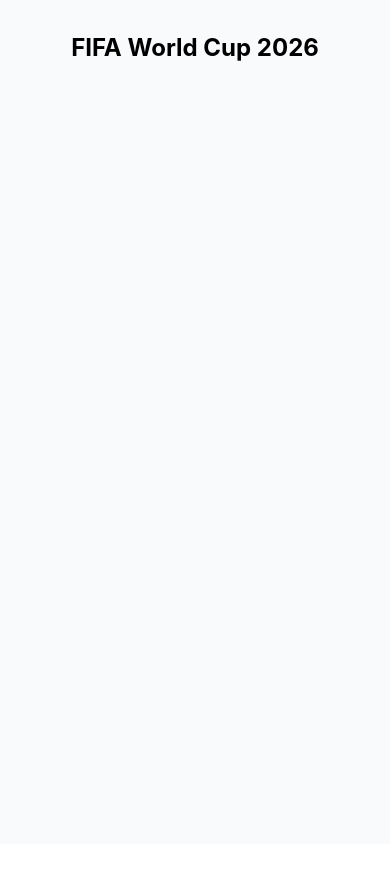
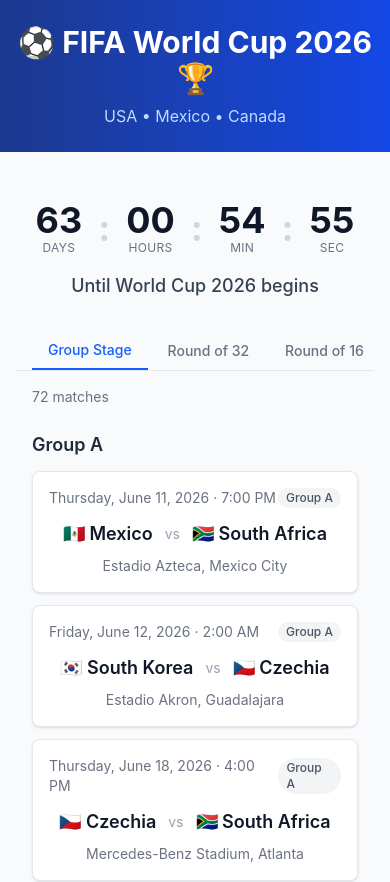
Before and after one commit to espenekvang/worldcup, a React (Vite) app: page / in a window 390 px wide. Shown: the top 882 px of the page. Before the commit the page ends 844 px from the top, so only its background shows below. Built offline with nearby package versions, Linux system fonts and the light colour scheme.

Commit message:
feat(app): integrate all components with responsive layout

```diff
--- a/src/App.tsx
+++ b/src/App.tsx
@@ -1,9 +1,22 @@
+import { useState } from 'react'
+import type { Stage } from './types'
+import { matches, teams, venues } from './data'
+import Header from './components/Header'
+import Countdown from './components/Countdown'
+import TabNav from './components/TabNav'
+import MatchList from './components/MatchList'
+
 function App() {
+  const [activeTab, setActiveTab] = useState<Stage>('group')
+
   return (
     <div className="min-h-screen bg-slate-50">
-      <h1 className="py-8 text-center text-2xl font-bold">
-        FIFA World Cup 2026
-      </h1>
+      <Header />
+      <main className="mx-auto max-w-6xl p-4 sm:p-6 lg:p-8">
+        <Countdown matches={matches} teams={teams} venues={venues} />
+        <TabNav activeTab={activeTab} onTabChange={setActiveTab} />
+        <MatchList matches={matches} teams={teams} venues={venues} activeStage={activeTab} />
+      </main>
     </div>
   )
 }
--- /dev/null
+++ b/src/components/Header.tsx
@@ -0,0 +1,8 @@
+export default function Header() {
+  return (
+    <header className="bg-gradient-to-r from-blue-900 to-blue-700 py-6 text-center text-white">
+      <h1 className="text-3xl font-bold sm:text-4xl">⚽ FIFA World Cup 2026 🏆</h1>
+      <p className="mt-2 text-blue-200">USA • Mexico • Canada</p>
+    </header>
+  )
+}
```
Also changed, not shown: .sisyphus/boulder.json, .sisyphus/plans/worldcup-2026.md, 1 other file (tests, documents, lock files or other folders).
